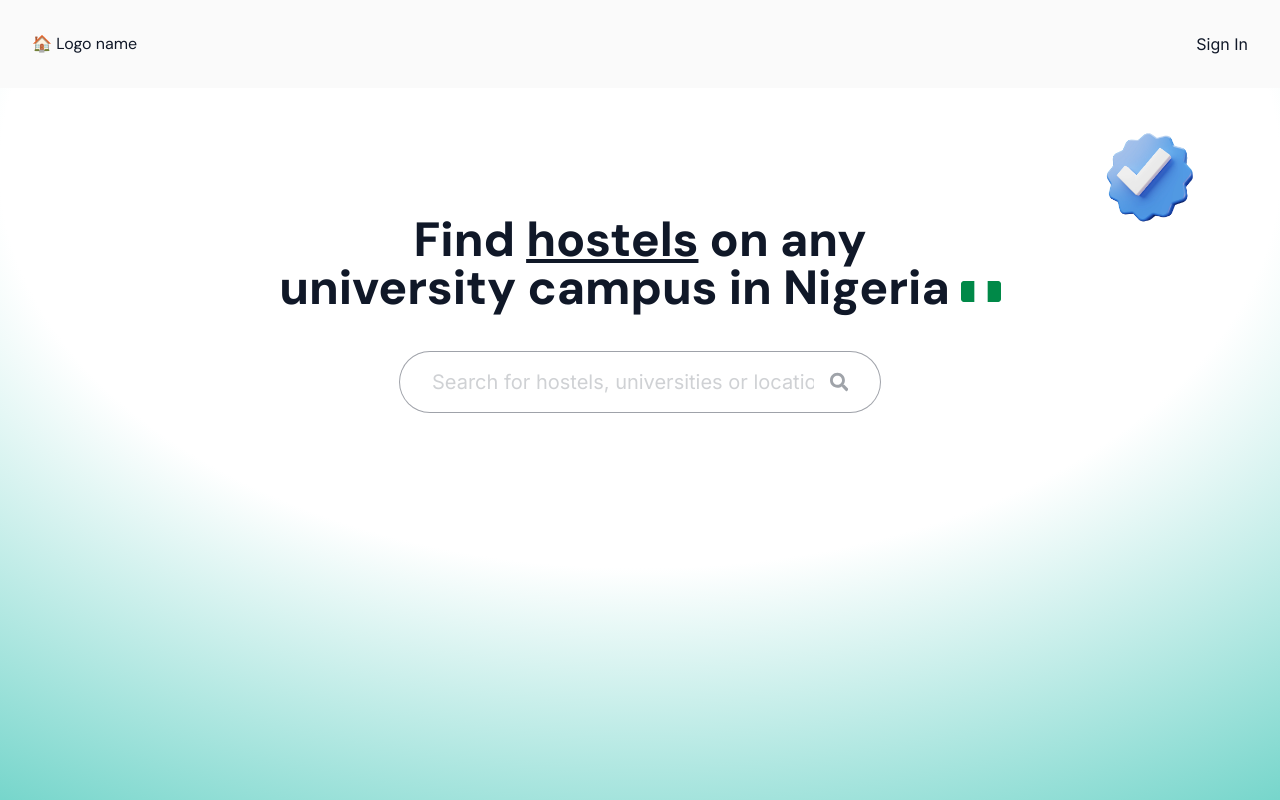
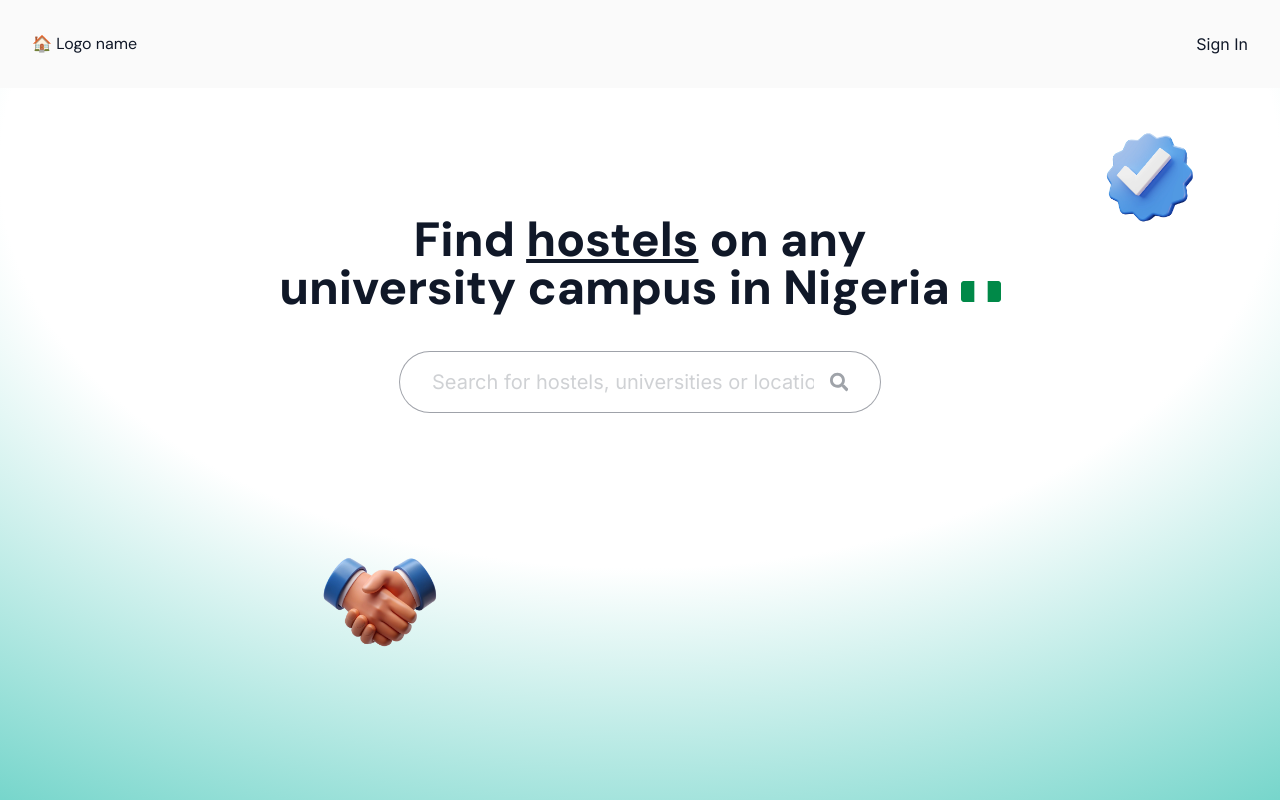
Before and after one commit to fagbenjaenoch/dorms-ng, a Next.js app in the folder apps/frontend/: page / in a window 1280 px wide. Shown: the top 800 px of the page. Built offline with nearby package versions, Linux system fonts and the light colour scheme.

Commit message:
added handshake icon to landing page

```diff
--- a/apps/frontend/app/page.tsx
+++ b/apps/frontend/app/page.tsx
@@ -33,8 +33,15 @@ export default function Home() {
             src="/verified.webp"
             width={100}
             height={200}
-            alt="Verified"
+            alt="Verified icon"
             className="absolute top-10 -right-10 lg:right-20"
+          />
+          <Image
+            src="/handshake_black.webp"
+            width={120}
+            height={200}
+            alt="Handshake icon"
+            className="absolute bottom-50 left-10 lg:left-80"
           />
         </div>
         <div className="relative flex flex-col items-center gap-10 py-32 px-8">
```
Also changed, not shown: apps/frontend/public/handshake.webp (added), apps/frontend/public/handshake_black.webp (added).
